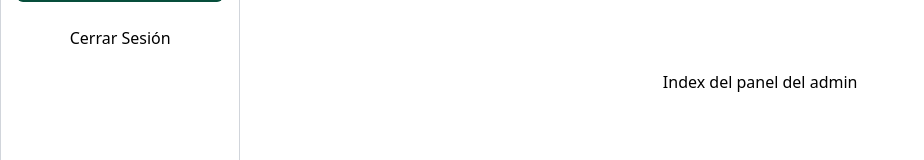
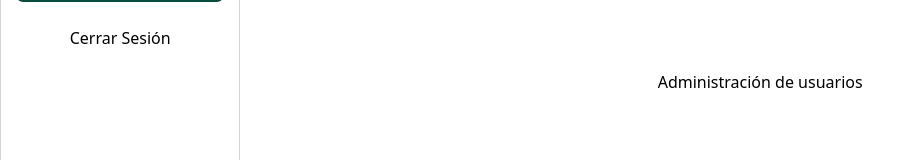
Before and after one commit to OscarHub90/Concesionario2021, a React (Create React App) app: page /admin/usuarios in a window 1280 px wide. Shown: the part 318-478 px from the top of the page, without its empty margins (0-924 px from the left). Built offline with nearby package versions, Linux system fonts and the light colour scheme.

Commit message:
Se trabaja en adicionar la funcionalidad de búsqueda, pendiente conexión a BD

```diff
--- a/src/App.jsx
+++ b/src/App.jsx
@@ -2,7 +2,7 @@ import AuthLayout from "layouts/AuthLayout";
 import PrivateLayout from "layouts/PrivateLayout";
 import PublicLayout from "layouts/PublicLayout";
 import Admin from "pages/admin/Index";
-import Clientes from "pages/admin/Clientes";
+import Usuarios from "pages/admin/Usuarios";
 import Productos from "pages/admin/Productos";
 import Index from "pages/Index"
 import Login from "pages/Login";
@@ -17,14 +17,14 @@ function App() {
     <DarkModeContext.Provider >
     <Router>
     <Switch>
-      <Route path={['/admin', '/admin/productos', '/admin/clientes']}>
+      <Route path={['/admin', '/admin/productos', '/admin/usuarios']}>
         <PrivateLayout>
           <Switch>
             <Route path='/admin/productos'>
               <Productos />
             </Route>
-            <Route path='/admin/clientes'>
-              <Clientes />
+            <Route path='/admin/usuarios'>
+              <Usuarios />
             </Route>
             <Route path='/admin'>
               <Admin />
--- a/src/pages/admin/Clientes.jsx
+++ /dev/null
@@ -1,9 +0,0 @@
-import React from 'react'
-
-const Clientes = () => {
-    return (
-        <div>Administración de clientes</div>
-    )
-}
-
-export default Clientes
--- a/src/pages/admin/Productos.jsx
+++ b/src/pages/admin/Productos.jsx
@@ -62,12 +62,22 @@ const Productos = () => {
 
 
 const TablaProdructos = ( { listaProductos } ) => {
+    const [Busqueda, setBusqueda] = useState ('');
+
+    useEffect(() => {
+        console.log("Búsqueda", Busqueda)
+    }, [Busqueda]);
+
     useEffect(() => {
         console.log("Este es el listado de productos", listaProductos);
     }, [listaProductos]);
 
     return (
     <div>
+        <input
+        value={Busqueda}
+        placeholder="Buscar" className="border border-gray-700 rounded-lg m-4 py-1"/>
+
     <h2 className="text-gray-900 font-bold text-2xl w-full">Tabla de Productos</h2>
         <table className="table w-full">
             <thead>
@@ -82,7 +92,18 @@ const TablaProdructos = ( { listaProductos } ) => {
             <tbody>
             {listaProductos.map((producto)=>{
                     return (
-                        <tr key={nanoid()}>
+                        <filaProducto key={nanoid()} producto={producto}/>
+                    );
+                })}
+            </tbody>
+        </table>
+    </div>
+    )
+};
+
+const filaProducto = ({producto}) => {
+return (
+                        <tr>
                             <td>{producto.id}</td>
                             <td>{producto.nombre}</td>
                             <td>{producto.valor}</td>
@@ -94,14 +115,10 @@ const TablaProdructos = ( { listaProductos } ) => {
                                 </div>
                             </td>
                         </tr>
-                    );
-                })}
-            </tbody>
-        </table>
-    </div>
-    )
-};
 
+)
+
+}
 const FormularioCreaciónProductos = ({mostarTablaAlGuardar, listaProductos , registrarNuevo}) => {
 
     //Se crean las variables para almacenar la información de los productos
--- /dev/null
+++ b/src/pages/admin/Usuarios.jsx
@@ -0,0 +1,9 @@
+import React from 'react'
+
+const Usuarios = () => {
+    return (
+        <div>Administración de usuarios</div>
+    )
+}
+
+export default Usuarios
```
